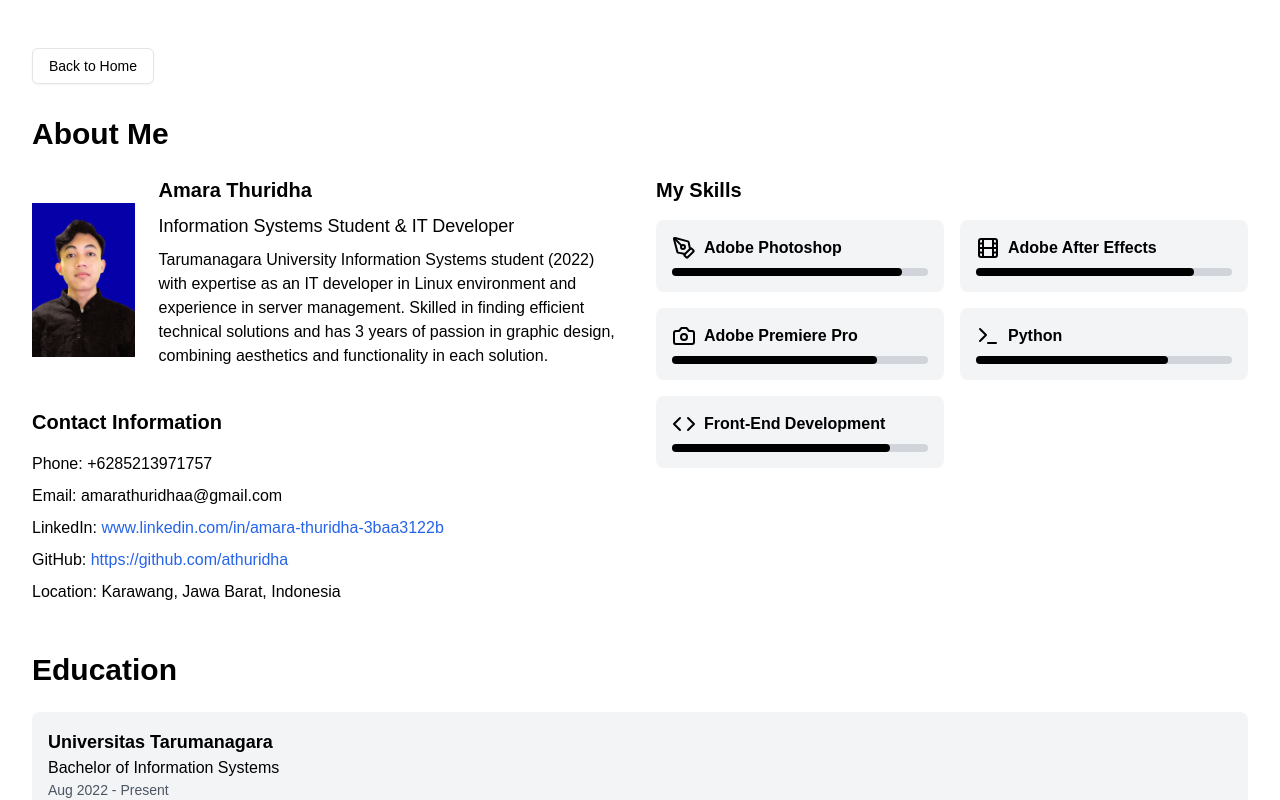
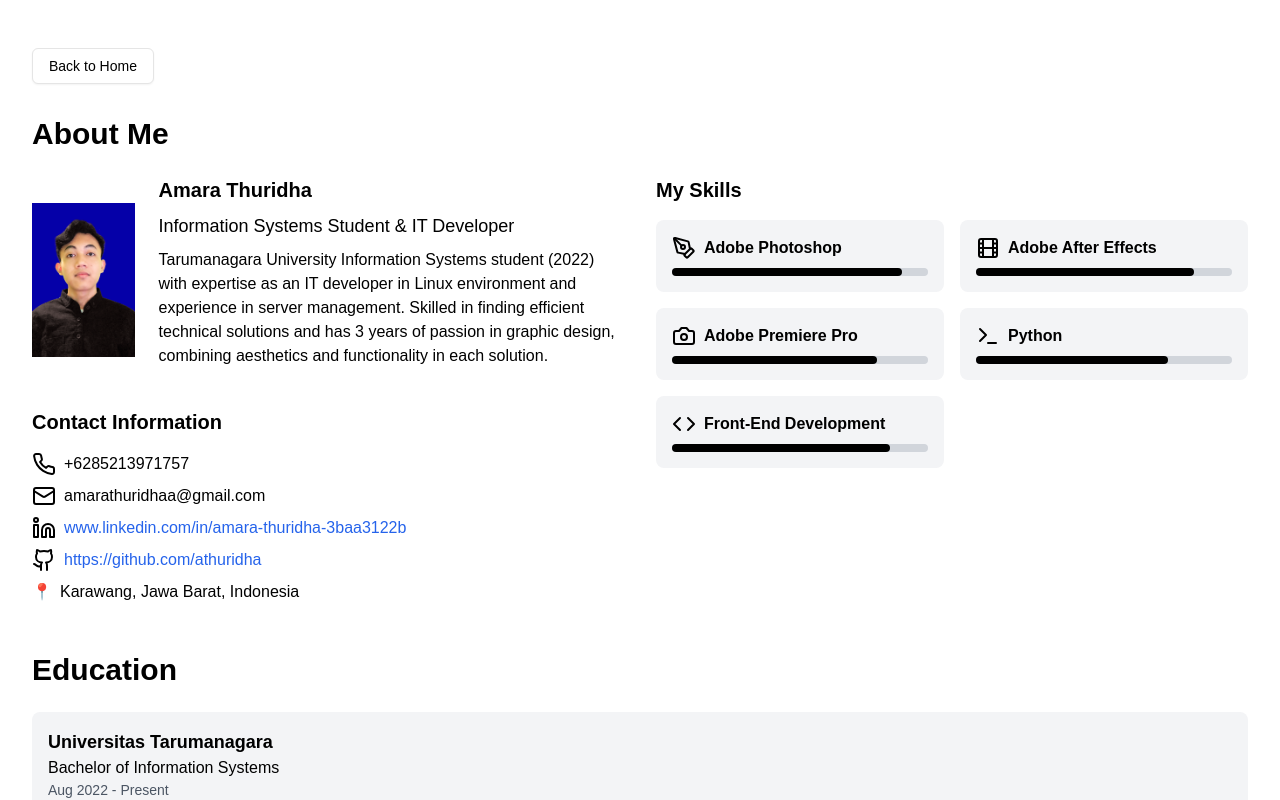
Before and after one commit to athuridha/Portofolio, a Next.js app: page /about in a window 1280 px wide. Shown: the top 800 px of the page. Built offline with nearby package versions, Linux system fonts and the light colour scheme.

Commit message:
Add files via upload

```diff
--- a/src/app/about/page.tsx
+++ b/src/app/about/page.tsx
@@ -5,6 +5,7 @@ import Image from 'next/image'
 import { Button } from "@/components/ui/button"
 import Link from 'next/link'
 import { aboutData } from '@/app/data/aboutData'
+import { Phone, Mail, Linkedin, Github } from 'lucide-react'
 
 export default function AboutPage() {
   return (
@@ -44,11 +45,26 @@ export default function AboutPage() {
               <div className="mt-6">
                 <h3 className="text-xl font-semibold mb-4">Contact Information</h3>
                 <ul className="space-y-2">
-                  <li>Phone: {aboutData.contact.phone}</li>
-                  <li>Email: {aboutData.contact.email}</li>
-                  <li>LinkedIn: <a href={`https://${aboutData.contact.linkedin}`} target="_blank" rel="noopener noreferrer" className="text-blue-600 hover:underline">{aboutData.contact.linkedin}</a></li>
-                  <li>GitHub: <a href={aboutData.contact.github} target="_blank" rel="noopener noreferrer" className="text-blue-600 hover:underline">{aboutData.contact.github}</a></li>
-                  <li>Location: {aboutData.contact.location}</li>
+                  <li className="flex items-center">
+                    <Phone className="mr-2" />
+                    {aboutData.contact.phone}
+                  </li>
+                  <li className="flex items-center">
+                    <Mail className="mr-2" />
+                    {aboutData.contact.email}
+                  </li>
+                  <li className="flex items-center">
+                    <Linkedin className="mr-2" />
+                    <a href={`https://${aboutData.contact.linkedin}`} target="_blank" rel="noopener noreferrer" className="text-blue-600 hover:underline">{aboutData.contact.linkedin}</a>
+                  </li>
+                  <li className="flex items-center">
+                    <Github className="mr-2" />
+                    <a href={aboutData.contact.github} target="_blank" rel="noopener noreferrer" className="text-blue-600 hover:underline">{aboutData.contact.github}</a>
+                  </li>
+                  <li className="flex items-center">
+                    <span className="mr-2">📍</span>
+                    {aboutData.contact.location}
+                  </li>
                 </ul>
               </div>
             </div>
--- a/src/app/data/aboutData.ts
+++ b/src/app/data/aboutData.ts
@@ -56,7 +56,7 @@ export const aboutData = {
       location: "Jakarta, Indonesia",
       period: "Sep 2023 - Nov 2023",
       responsibilities: [
-        "BEM Untar is a student organization at the central or university level established on November 6, 1999. BEM UNTAR has the obligation to carry out the EXECUTIVE function at the central level with the ministries within it, which aims to serve and bridge students with the university and related agencies carried out in the annual work program."
+
       ]
     }
   ],
--- a/src/app/data/projectsData.ts
+++ b/src/app/data/projectsData.ts
@@ -1,8 +1,3 @@
 export const projects = [
     { name: 'Project 1', description: 'A brief description of Project 1', image: '/placeholder.svg?height=200&width=300' },
-    { name: 'Project 2', description: 'A brief description of Project 2', image: '/placeholder.svg?height=200&width=300' },
-    { name: 'Project 3', description: 'A brief description of Project 3', image: '/placeholder.svg?height=200&width=300' },
-    { name: 'Project 4', description: 'A brief description of Project 4', image: '/placeholder.svg?height=200&width=300' },
-    { name: 'Project 5', description: 'A brief description of Project 5', image: '/placeholder.svg?height=200&width=300' },
-    { name: 'Project 6', description: 'A brief description of Project 6', image: '/placeholder.svg?height=200&width=300' },
   ]
--- a/src/app/page.tsx
+++ b/src/app/page.tsx
@@ -251,7 +251,7 @@ export default function Home() {
                       alt={aboutData.name}
                       width={800}
                       height={1200}
-                      className="object-cover w-full h-full rounded-full lg:rounded-none"
+                      className="object-cover w-full h-full lg:rounded-none"
                     />
                   </div>
                   <div>
@@ -367,16 +367,22 @@ export default function Home() {
               <div className="bg-white rounded-lg shadow-lg p-6">
                 <h2 className="text-2xl sm:text-3xl font-semibold mb-4 text-black">Get in Touch</h2>
                 <div className="flex flex-col items-center">
-                  <div className="flex space-x-4 mb-6">
-                    {[Mail, Github, Linkedin].map((Icon, index) => (
+                <div className="flex space-x-4 mb-6">
+                    {[
+                      { Icon: Mail, link: "mailto:amarathuridhaa@gmail.com" }, // Tautan email
+                      { Icon: Github, link: "https://github.com/athuridha" }, // Tautan GitHub
+                      { Icon: Linkedin, link: "https://www.linkedin.com/in/amara-thuridha-3baa3122b" } // Tautan LinkedIn
+                    ].map(({ Icon, link }, index) => (
                       <motion.div
                         key={index}
                         initial={{ opacity: 0, scale: 0.5 }}
                         animate={{ opacity: 1, scale: 1 }}
                         transition={{ duration: 0.5, delay: index * 0.1 }}
                       >
-                        <Button variant="outline" size="icon" className="text-black border-black hover:bg-gray-100">
-                          <Icon className="h-6 w-6" />
+                        <Button variant="outline" size="icon" className="text-black border-black hover:bg-gray-100" asChild>
+                          <Link href={link} target="_blank" rel="noopener noreferrer"> {/* Menambahkan tautan */}
+                            <Icon className="h-6 w-6" />
+                          </Link>
                         </Button>
                       </motion.div>
                     ))}
```
